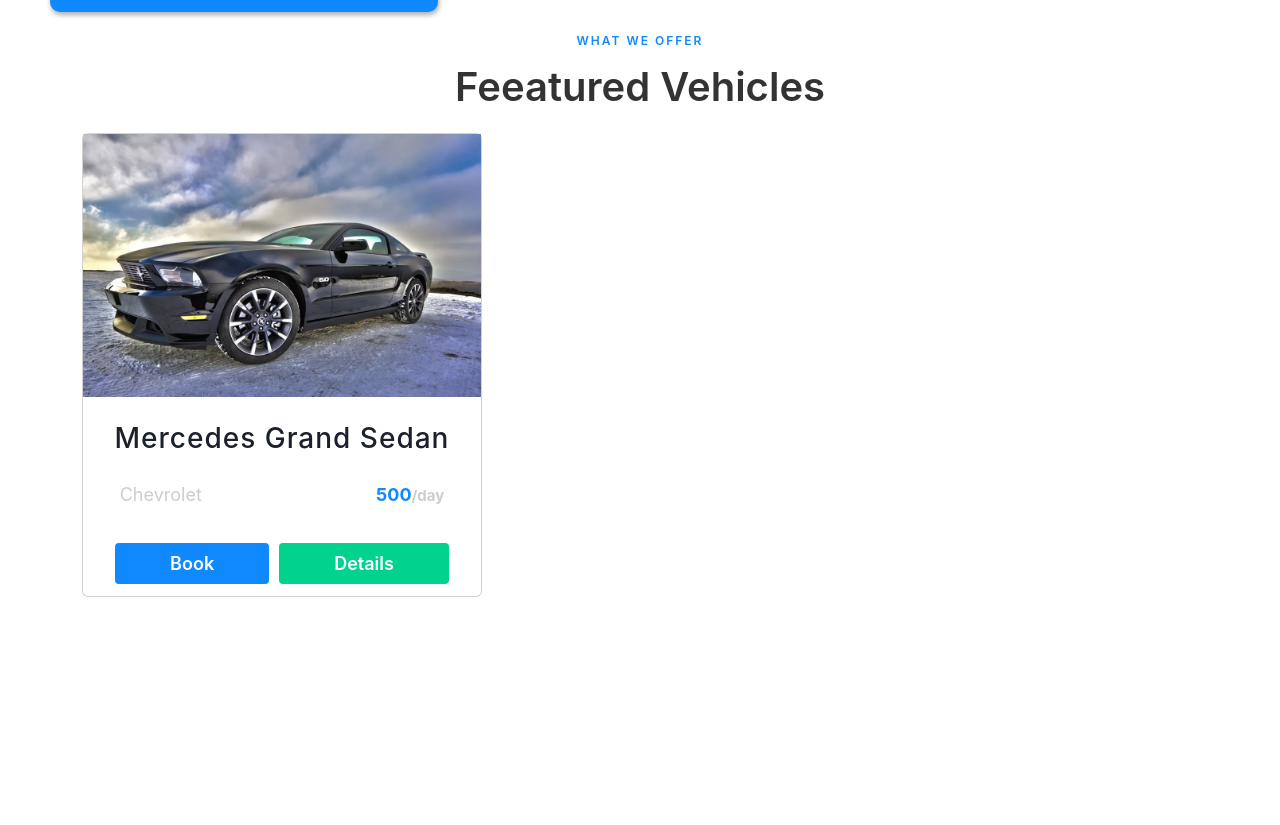
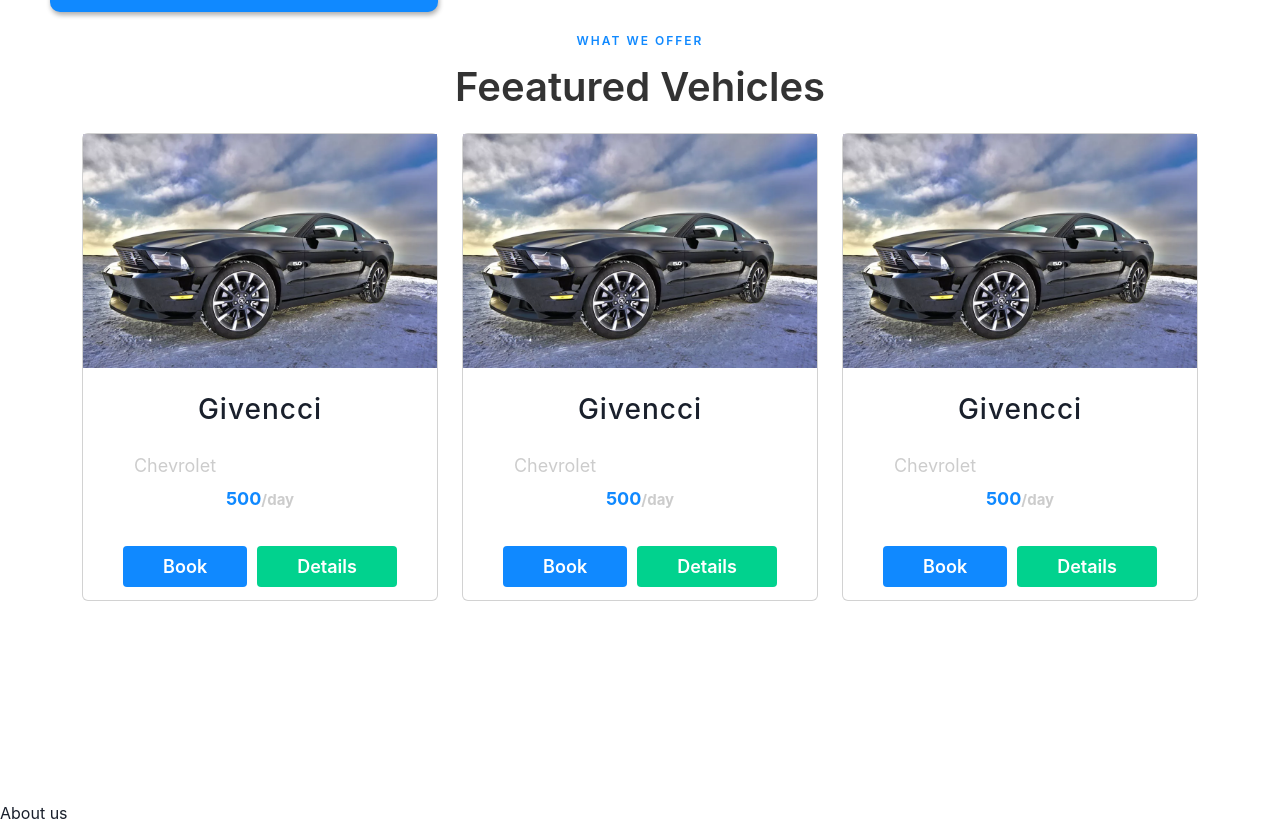
Before and after one commit to Yahckman1112/car-book, a React (Create React App) app: page / in a window 1280 px wide. Shown: the part 1640-2465 px from the top of the page. Before the commit the page ends 2237 px from the top, so only its background shows below. Built offline with nearby package versions, Linux system fonts and the light colour scheme.

Commit message:
card setting

```diff
--- /dev/null
+++ b/src/pages/homepage/aboutus/aboutus.jsx
@@ -0,0 +1,11 @@
+import React from 'react';
+
+function Aboutus(props) {
+    return (
+        <div>
+            About us
+        </div>
+    );
+}
+
+export default Aboutus;
--- a/src/pages/homepage/feature/feature.module.scss
+++ b/src/pages/homepage/feature/feature.module.scss
@@ -1,9 +1,16 @@
 @import "../../../index.scss";
 
 .feture {
+  // height: 70vh;
   padding-top: 200px;
+  padding-bottom: 200px;
   text-align: center;
   line-height: 1.8;
+  @include responsive(tab){
+    padding-top: 10px ;
+    padding-bottom: 25px;
+    height: auto;
+  }
 }
 
 .para1 {
@@ -21,50 +28,7 @@
   line-height: 1.5;
   color: rgba(0, 0, 0, 0.8);
 }
-// // card
-// .cards{
-//     height: auto !important;
-//     // background-color: black !important;
-// }
-// .card{
-//     font-size: 23px !important;
 
-//     &_para1 {
-//       color: black;
-//       //    letter-spacing: 1px !important;
-
-//     }
-
-//     &_para2{
-//         padding-right: 240px !important;
-//         font-size: 18px;
-//         font-weight: 400;
-//         color: rgba(0, 0, 0, 0.2);
-//     }
-
-//     &_para3{
-//         font-size: 18px;
-//         font-weight: 700;
-//         color: $frequent-color;
-
-//         &_sub{
-
-//             font-size: 15px;
-//             color: rgba(0, 0, 0, 0.2);
-//         }
-
-//     }
-
-// }
-
-// // .btn{
-
-// // }
-
-// .btn_book{
-//     padding: 10px 50px;
-//     background-color: $frequent-color;
-// }
 
 .card {
   &_para1 {
@@ -98,7 +62,7 @@
 }
 .card_btn_book{
     background-color: $frequent-color;
-    padding: 10px 55px;
+    padding: 10px 40px;
     margin-right: 10px;
     border-radius: 4px;
     color: $primary-color;
--- a/src/pages/homepage/feature/feture.jsx
+++ b/src/pages/homepage/feature/feture.jsx
@@ -1,7 +1,25 @@
 import React from "react";
 import styles from "./feature.module.scss";
 import FetureCard from './fetureCard';
+import img from './../../../assets/car-4.jpg'
 function Feture(props) {
+  const carInfo = [
+    {
+      image:img,
+      carName:'Givencci',
+      days:'500'
+    },
+    {
+      image:img,
+      carName:'Givencci',
+      days:'500'
+    },
+    {
+      image:img,
+      carName:'Givencci',
+      days:'500'
+    },
+  ]
   return (
     <div className={styles.feture}>
       <p  className={styles.para1}>what we offer</p>
@@ -9,7 +27,14 @@
       <p className={styles.para2}>Feeatured Vehicles</p>
     <div className="container">
 
-      < FetureCard/>
+    <div className="row">
+      {carInfo.map((info,i)=>(
+      <div className="col-12 col-lg-4 col-md-4">
+      < FetureCard image={info.image} carName={info.carName} days={info.days}/>
+      </div>
+
+      ))}
+    </div>
     </div>
     </div>
   );
--- a/src/pages/homepage/feature/fetureCard.jsx
+++ b/src/pages/homepage/feature/fetureCard.jsx
@@ -3,25 +3,25 @@
 import img from "./../../../assets/car-4.jpg";
 import { Link } from "react-router-dom";
 import { CardBody, CardTitle, CardSubtitle, CardText, Card } from "reactstrap";
-function FetureCard(props) {
+function FetureCard({image, carName, days}) {
   return (
     <div>
       <Card
         style={{
-          width: "25rem",
+          width: "100%",
         }}
       >
-        <img alt="Card cap" src={img} width="100%" />
+        <img alt="Card cap" src={image} width="100%" />
         <CardBody>
           <p className={styles.card_para1}>
             {" "}
-            <Link to="#">Mercedes Grand Sedan</Link>{" "}
+            <Link to="#">{carName}</Link>{" "}
           </p>
           <p>
             <span className={styles.card_para2}>Chevrolet</span>
             <span className={styles.card_para3}>
               {" "}
-              500<span className={styles.card_para3_sub}>/day</span>
+              {days}<span className={styles.card_para3_sub}>/day</span>
             </span>
           </p>
           <div className={styles.card_btn}>
--- a/src/pages/homepage/home.jsx
+++ b/src/pages/homepage/home.jsx
@@ -2,6 +2,7 @@
 import Banner from "./banner/banner";
 import Book from "./book/book";
 import Feture from "./feature/feture";
+import Aboutus from "./aboutus/aboutus";
 
 function Home(props) {
   return (
@@ -9,6 +10,7 @@
       <Banner />
       <Book />
       <Feture />
+      <Aboutus />
     </div>
   );
 }
```
Also changed, not shown: src/pages/homepage/aboutus/aboutus.module.scss (added).
